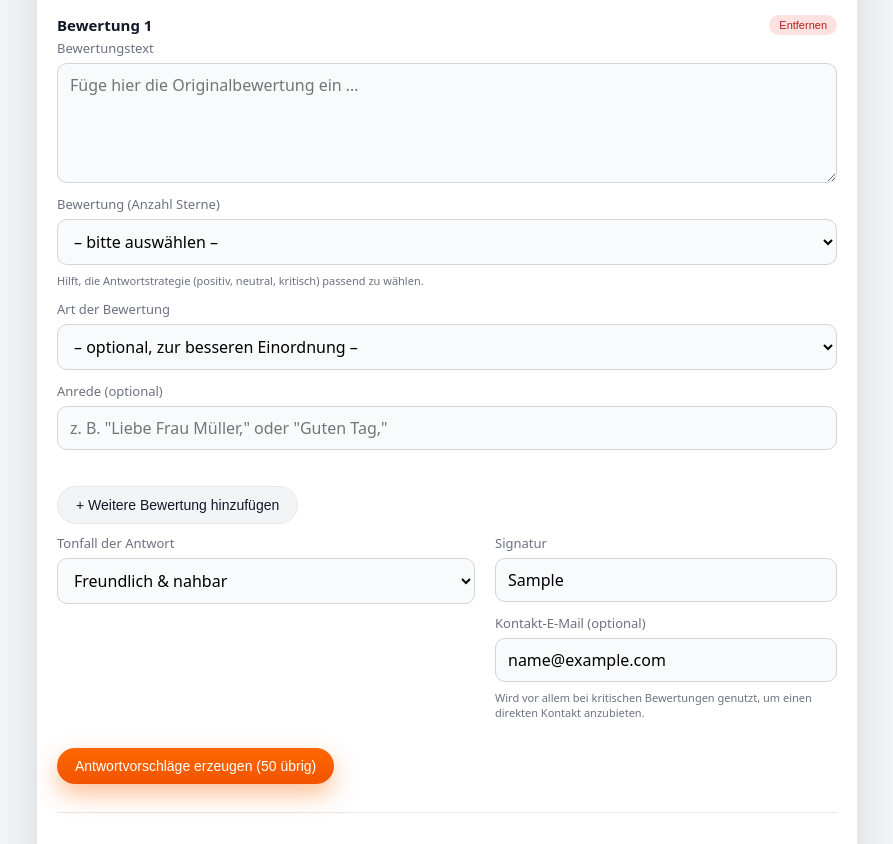
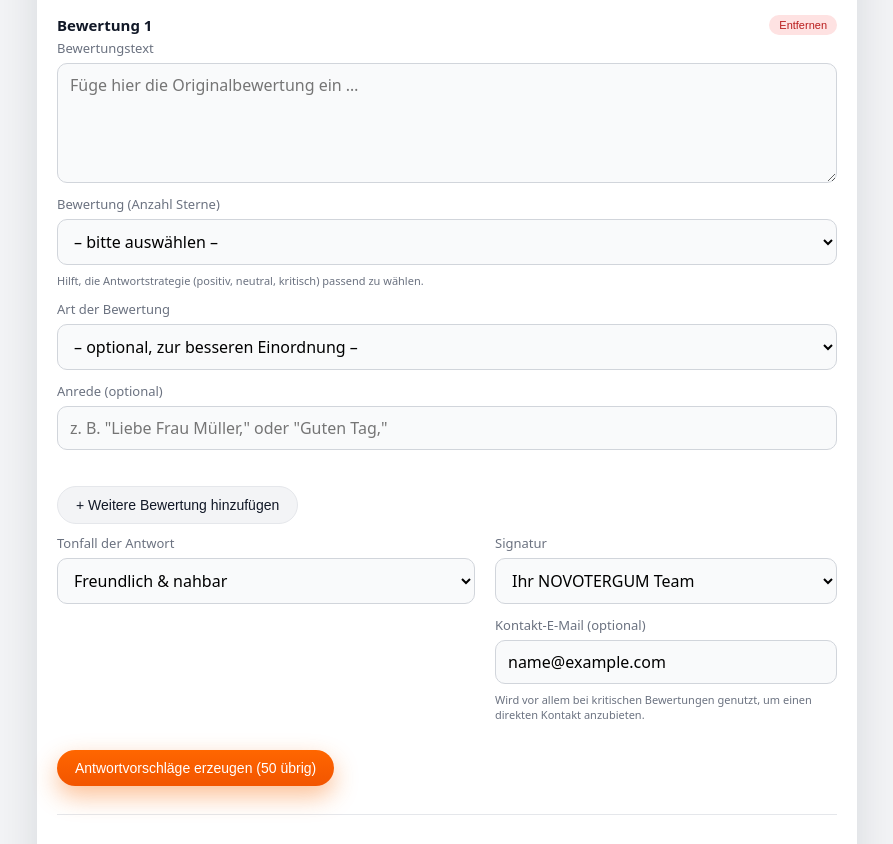
Before and after one commit to novotergum/smart-reply-generator, a Flask app: template templates/index.html in a window 1280 px wide. Shown: the part 179-1023 px from the top of the page, without its empty margins (193-1086 px from the left). Run offline with Flask 3, Linux system fonts and the light colour scheme; the template is opened without the code that fills it: most values are stand-ins (such as "Sample title", 1, 10 or a date in 2020); some libraries are stand-ins or nearby versions.

Commit message:
Update index.html

```diff
--- a/templates/index.html
+++ b/templates/index.html
@@ -30,7 +30,6 @@
     h1{font-size:22px;margin:0 0 4px;}
     .lead{margin:0 0 20px;font-size:14px;color:var(--muted);}
 
-    /* ✅ Standort-Badge */
     .location-badge{
       font-size:13px;
       font-weight:600;
@@ -215,8 +214,16 @@
       <div>
         <div class="field">
           <label for="corporateSignature">Signatur</label>
-          <input id="corporateSignature" name="corporateSignature"
-                 value="{{ values.corporateSignature or 'Ihr NOVOTERGUM Team' }}">
+          <select id="corporateSignature" name="corporateSignature">
+            <option value="Ihr NOVOTERGUM Team"
+              {% if (values.corporateSignature or 'Ihr NOVOTERGUM Team') == 'Ihr NOVOTERGUM Team' %}selected{% endif %}>
+              Ihr NOVOTERGUM Team
+            </option>
+            <option value="Ihr Berg Therapie Team"
+              {% if values.corporateSignature == 'Ihr Berg Therapie Team' %}selected{% endif %}>
+              Ihr Berg Therapie Team
+            </option>
+          </select>
         </div>
 
         <div class="field">
@@ -257,7 +264,6 @@
       </div>
 
       {% if loop.first and publish_ui_enabled and rid %}
-        {# Zusätzlich idiotensicher direkt am Publishing-Block #}
         <div class="notice" style="margin-top:10px;">
           <strong>Hinweis (intern):</strong> Das <strong>Publish-Passwort</strong> ist identisch mit dem Passwort für das <strong>Regio Dashboard</strong>.
         </div>
@@ -486,13 +492,12 @@ document.addEventListener('DOMContentLoaded', function () {
   }
 
   // -------------------------
-  // Publish Button (Variante A: Publish-Passwort)
+  // Publish Button
   // -------------------------
   async function getPublishPasswordOnce() {
     const key = "publishPassword_v1";
     let s = sessionStorage.getItem(key) || "";
     if (s) return s;
-    // Prompt bleibt, aber die UI zeigt jetzt idiotensicher, welches Passwort gemeint ist.
     s = prompt("Publish-Passwort (wie Regio Dashboard):") || "";
     s = s.trim();
     if (s) sessionStorage.setItem(key, s);
@@ -519,15 +524,13 @@ document.addEventListener('DOMContentLoaded', function () {
     let j = null;
     try { j = JSON.parse(txt); } catch {}
 
-    // 🔁 FIX: RID abgelaufen → automatisch neu laden
     if (res.status === 410 && j && j.redirect) {
       window.location.href = j.redirect;
       return;
     }
 
     return { res, txt, j };
-  } // ✅ DIESE KLAMMER HAT GEFEHLT
-
+  }
 
   if (publishBtn) {
     publishBtn.addEventListener('click', async function () {
@@ -557,14 +560,10 @@ document.addEventListener('DOMContentLoaded', function () {
         publishBtn.disabled = true;
         if (publishStatus) publishStatus.textContent = "Publishing läuft …";
 
-        // 1) Versuch ohne overwrite
         let out = await doPublish({ rid, password, reply, overwrite: false });
 
-                // 🔁 WICHTIG: doPublish() kann bei 410 undefined zurückgeben (Redirect)
-        // → dann HIER abbrechen, sonst crasht out.res
         if (!out) return;
 
-        // 409 = already_replied → UX: Hinweis + Retry mit overwrite
         if (out.res.status === 409 && out.j && out.j.error === "already_replied") {
           const existing = out.j.existingReply || "";
           const updatedAt = out.j.existingReplyUpdatedAt || "";
```
